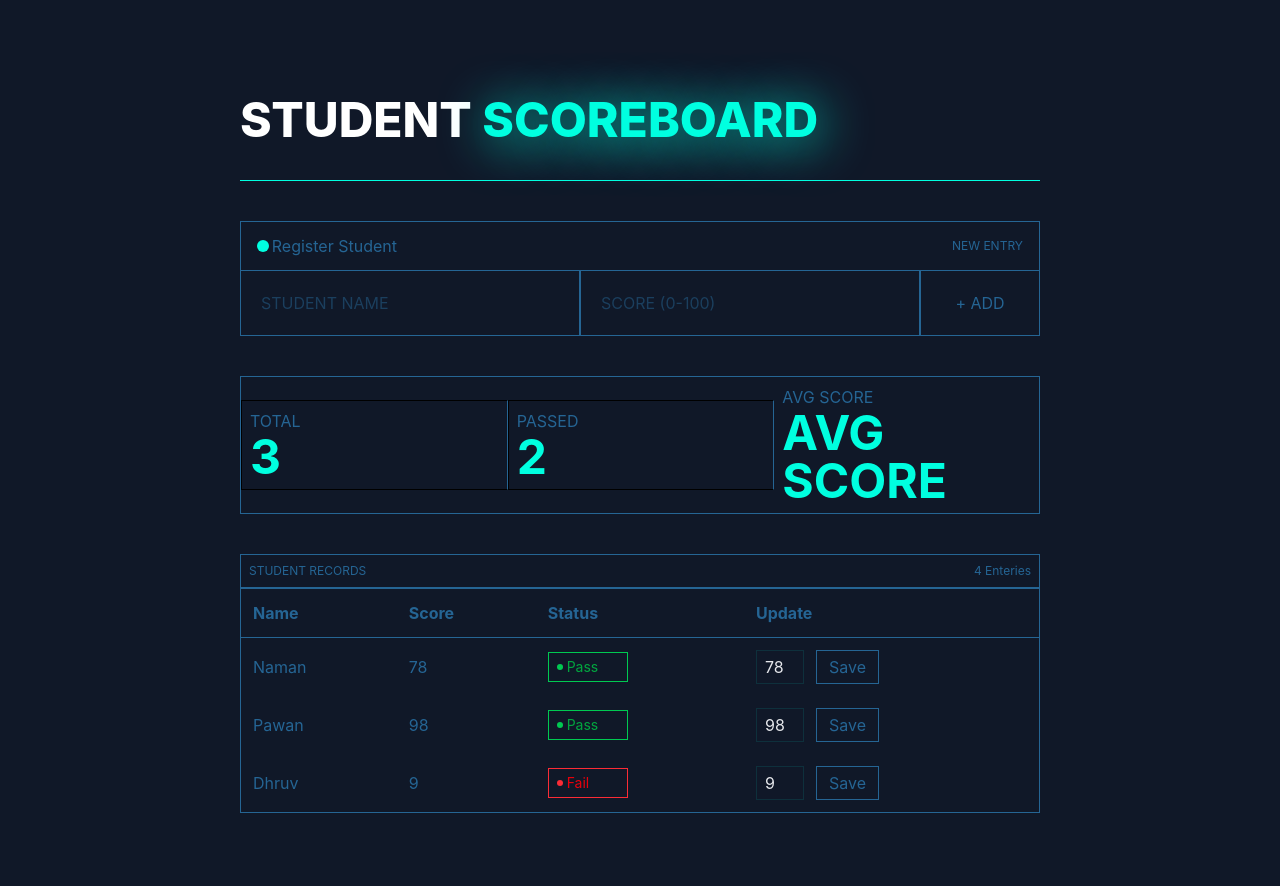
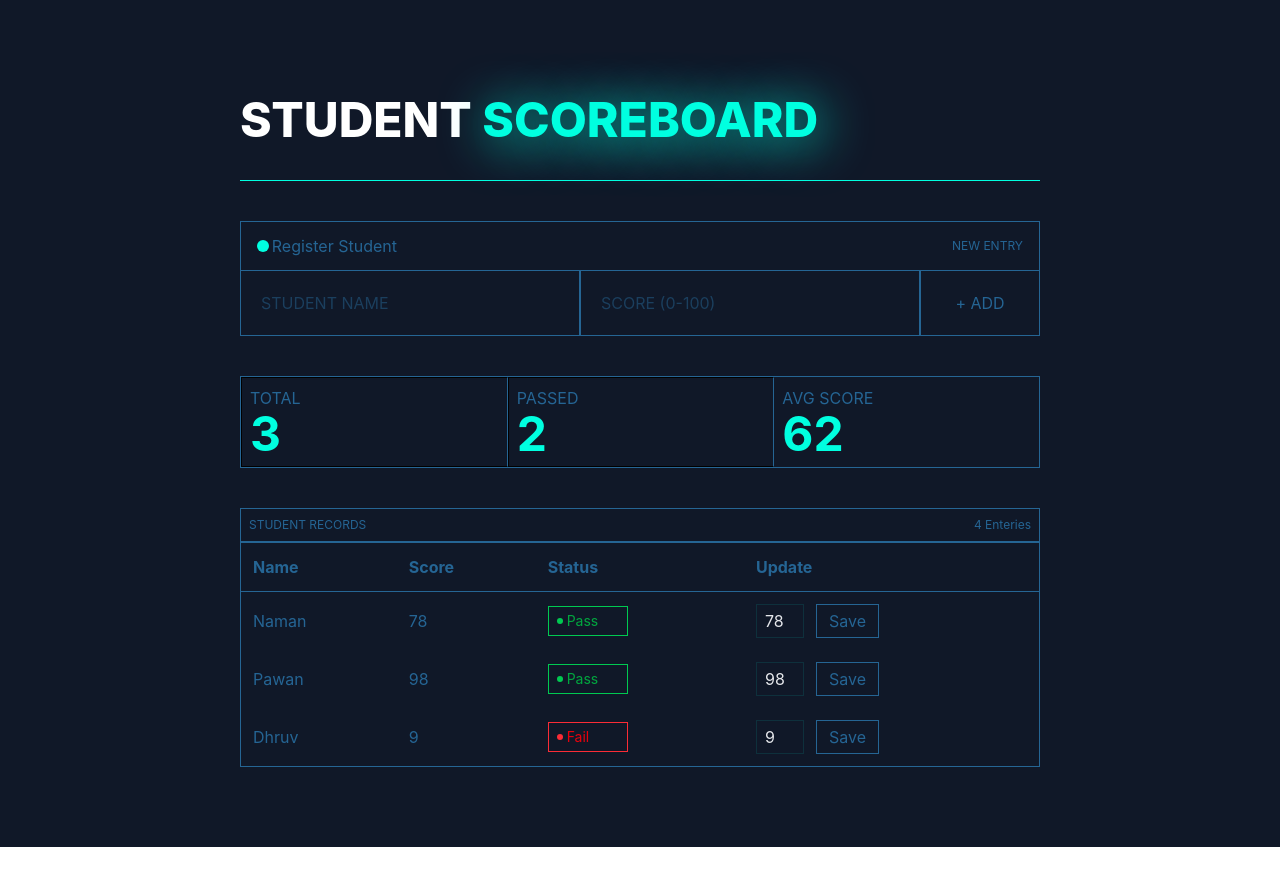
Before and after one commit to NamanJoshi-09/Lab-Asignment-3, a React (Vite) app: page / in a window 1280 px wide. Shown: the top 886 px of the page. After the commit the page ends 847 px from the top, so only its background shows below. Built offline with nearby package versions, Linux system fonts and the light colour scheme.

Commit message:
Update StudentsSummary.jsx

```diff
--- a/src/Components/StudentsSummary.jsx
+++ b/src/Components/StudentsSummary.jsx
@@ -33,7 +33,7 @@ const total = students.length
         <div className="flex flex-col  flex-1 p-2 relative inline-block group cursor-pointer hover:bg-[#00FFE0]/10">
             <div className="flex flex-col">
                  <span className="text-[#256594]">AVG SCORE</span>
-            <span className="text-[#00FFE0] text-5xl font-bold">AVG SCORE </span>
+            <span className="text-[#00FFE0] text-5xl font-bold">{avgScore}</span>
             </div>
               <span className="absolute left-0 bottom-0 h-[2px] w-0 bg-[#00FFE0] transition-all duration-300 group-hover:w-full"></span>
 
```
